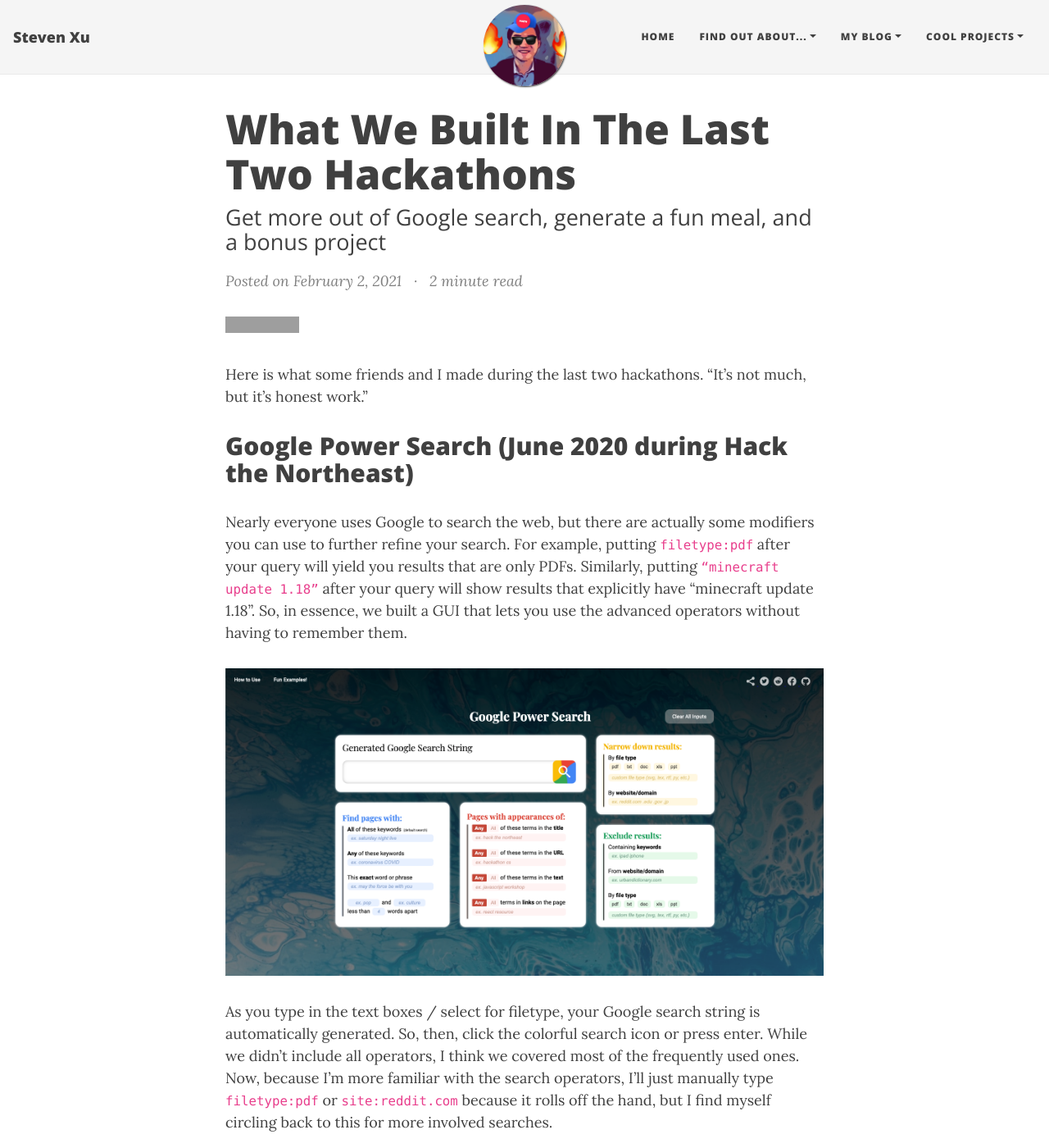
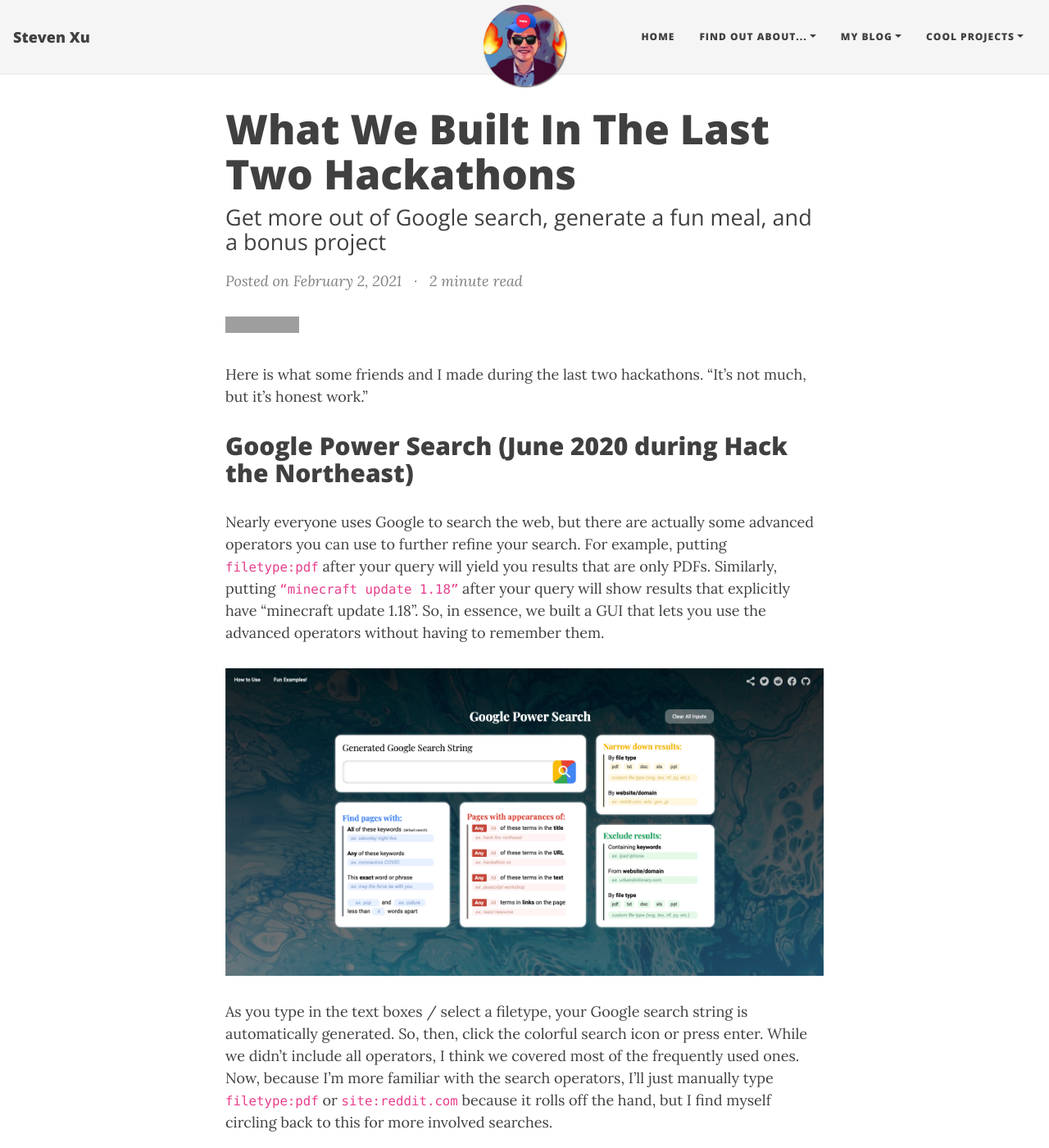
Before and after one commit to stevestar888/steven.github.io, a Jekyll site: the page built from _posts/2021-02-02-past-two-hackathons.md, in a window 1280 px wide and 1400 px high. Shown: the whole window at 82% size. Built offline with Jekyll 4.4.1, drawn with Linux system fonts in a browser that asks for light colours; nearby versions of some CDN libraries; comment, search, counter and statistics services are not loaded; some of the changed text lies outside the part shown; grey boxes are pictures that could not be loaded.

Commit message:
Update 2021-02-02-past-two-hackathons.md

```diff
--- a/_posts/2021-02-02-past-two-hackathons.md
+++ b/_posts/2021-02-02-past-two-hackathons.md
@@ -11,11 +11,11 @@
 Here is what some friends and I made during the last two hackathons. “It’s not much, but it’s honest work.”
 
 ## Google Power Search (June 2020 during Hack the Northeast)
-Nearly everyone uses Google to search the web, but there are actually some modifiers you can use to further refine your search. For example, putting `filetype:pdf` after your query will yield you results that are only PDFs. Similarly, putting `“minecraft update 1.18”` after your query will show results that explicitly have “minecraft update 1.18”. So, in essence, we built a GUI that lets you use the advanced operators without having to remember them.
+Nearly everyone uses Google to search the web, but there are actually some advanced operators you can use to further refine your search. For example, putting `filetype:pdf` after your query will yield you results that are only PDFs. Similarly, putting `“minecraft update 1.18”` after your query will show results that explicitly have “minecraft update 1.18”. So, in essence, we built a GUI that lets you use the advanced operators without having to remember them.
 
 ![picture of the google-power-search website](../imgs/2021-02-02/google-power-search.png)
 
-As you type in the text boxes / select for filetype, your Google search string is automatically generated. So, then, click the colorful search icon or press enter. While we didn’t include all operators, I think we covered most of the frequently used ones. Now, because I’m more familiar with the search operators, I’ll just manually type `filetype:pdf` or `site:reddit.com` because it rolls off the hand, but I find myself circling back to this for more involved searches.
+As you type in the text boxes / select a filetype, your Google search string is automatically generated. So, then, click the colorful search icon or press enter. While we didn’t include all operators, I think we covered most of the frequently used ones. Now, because I’m more familiar with the search operators, I’ll just manually type `filetype:pdf` or `site:reddit.com` because it rolls off the hand, but I find myself circling back to this for more involved searches.
 
 [See the site](http://google-power-search.rf.gd) for yourself, [view the submission](https://devpost.com/software/powerful-google-search) on devpost, or [inspect the code](https://github.com/stevestar888/google-power-search) behind it.
 
```
Also changed, not shown: other parts of _posts/2021-02-02-past-two-hackathons.md (+1 -1 lines).
